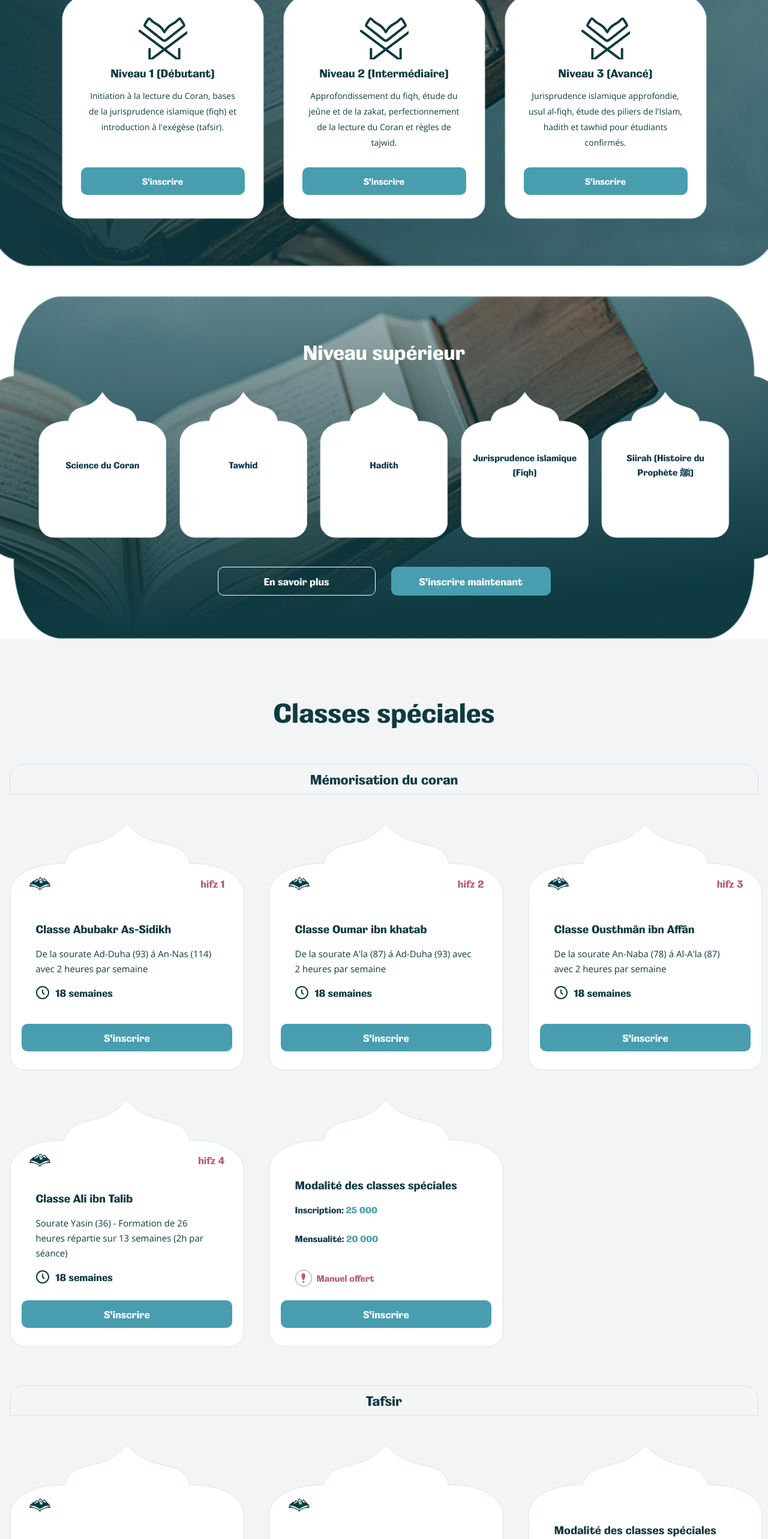
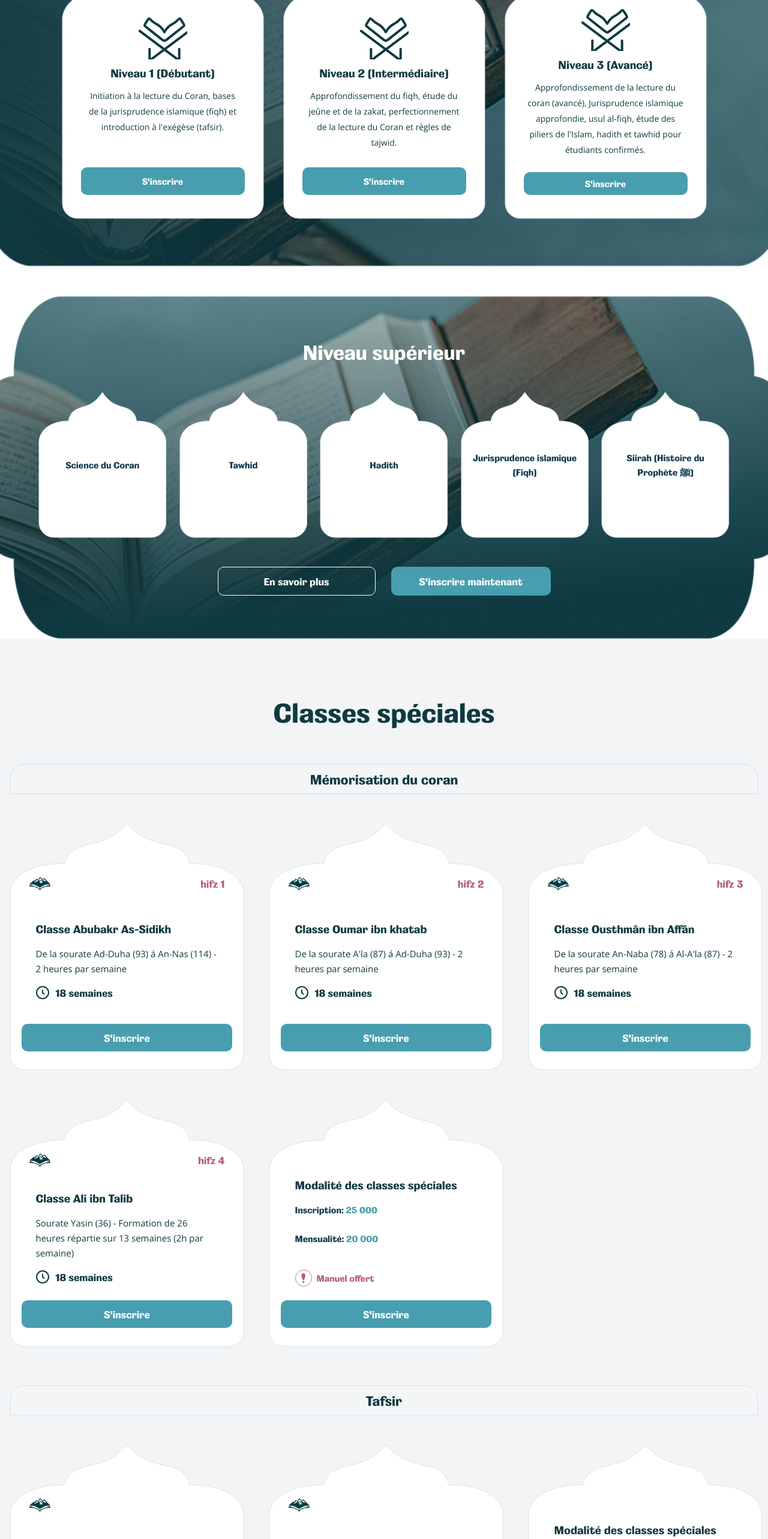
Before and after one commit to enaribe/alhira, a Next.js app: page / in a window 1280 px wide. Shown: the part 2300-4866 px from the top of the page at 60% size. Built offline with nearby package versions, Linux system fonts and the light colour scheme.

Commit message:
feedbacks

```diff
--- a/app/components/Programs.tsx
+++ b/app/components/Programs.tsx
@@ -254,7 +254,7 @@ const Programs = () => {
     {
       level: "Avancé",
       title: "Niveau 3 (Avancé)",
-      description: "Jurisprudence islamique approfondie, usul al-fiqh, étude des piliers de l'Islam, hadith et tawhid pour étudiants confirmés.",
+      description: "Approfondissement de la lecture du coran (avancé), Jurisprudence islamique approfondie, usul al-fiqh, étude des piliers de l'Islam, hadith et tawhid pour étudiants confirmés.",
       color: "#0F3A42"
     }
   ];
@@ -283,7 +283,7 @@ const Programs = () => {
       badgeColor: "#B65D73",
       icon: "/images/bookdark.png",
       label: "Mémorisation du coran",
-      description: "De la sourate Ad-Duha (93) á An-Nas (114) avec 2 heures par semaine",
+      description: "De la sourate Ad-Duha (93) á An-Nas (114) - 2 heures par semaine",
       duration: "18 semaines",
       inscription: "S'inscrire"
     },
@@ -295,7 +295,7 @@ const Programs = () => {
       badgeColor: "#B65D73",
       icon: "/images/bookdark.png",
       label: "Mémorisation du coran",
-      description: "De la sourate A'la (87) á Ad-Duha (93) avec 2 heures par semaine",
+      description: "De la sourate A'la (87) á Ad-Duha (93) - 2 heures par semaine",
       duration: "18 semaines",
       inscription: "S'inscrire"
     },
@@ -307,7 +307,7 @@ const Programs = () => {
       badgeColor: "#B65D73",
       icon: "/images/bookdark.png",
       label: "Mémorisation du coran",
-      description: "De la sourate An-Naba (78) á Al-A'la (87) avec 2 heures par semaine",
+      description: "De la sourate An-Naba (78) á Al-A'la (87) - 2 heures par semaine",
       duration: "18 semaines",
       inscription: "S'inscrire"
     },
@@ -319,7 +319,7 @@ const Programs = () => {
       badgeColor: "#B65D73",
       icon: "/images/bookdark.png",
       label: "Mémorisation du coran",
-      description: "Sourate Yasin (36) - Formation de 26 heures répartie sur 13 semaines (2h par séance)",
+      description: "Sourate Yasin (36) - Formation de 26 heures répartie sur 13 semaines (2h par semaine)",
       duration: "18 semaines",
       inscription: "S'inscrire"
     }
@@ -335,7 +335,7 @@ const Programs = () => {
       badgeColor: "#489EAF",
       icon: "/images/bookdark.png",
       label: "Tafsir du Coran",
-      description: "De la sourate A' La (87) á An-Nas (114) avec 2 heures par semaine.",
+      description: "De la sourate A' La (87) á An-Nas (114) - 2 heures par semaine.",
       duration: "9 semaines",
       inscription: "S'inscrire"
     },
@@ -347,7 +347,7 @@ const Programs = () => {
       badgeColor: "#489EAF",
       icon: "/images/bookdark.png",
       label: "Tafsir du Coran",
-      description: "De la sourate la caverne (18).",
+      description: "De la sourate la caverne (18) - 2 heures par semaine",
       duration: "10 semaines",
       inscription: "S'inscrire"
     }
@@ -363,7 +363,7 @@ const Programs = () => {
       badgeColor: "#0F3A42",
       icon: "/images/bookdark.png",
       label: "Langue arabe",
-      description: "Ce programme hebdomadaire est basé sur la série «الدروس اللغوية » pour les niveau Débutant.",
+      description: "Ce programme hebdomadaire est basé sur la série «الدروس اللغوية » pour le niveau Débutant.",
       duration: "14 semaines",
       inscription: "Voir le programme"
     },
```
